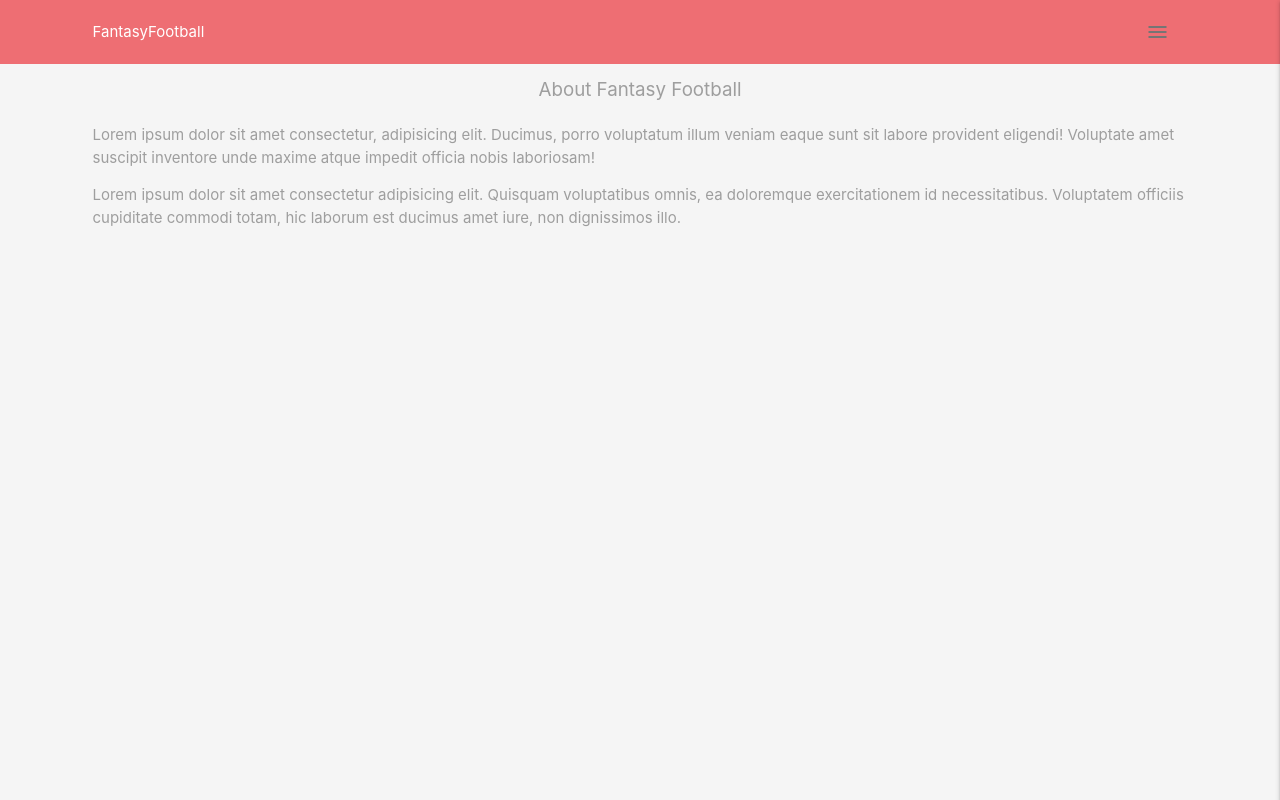
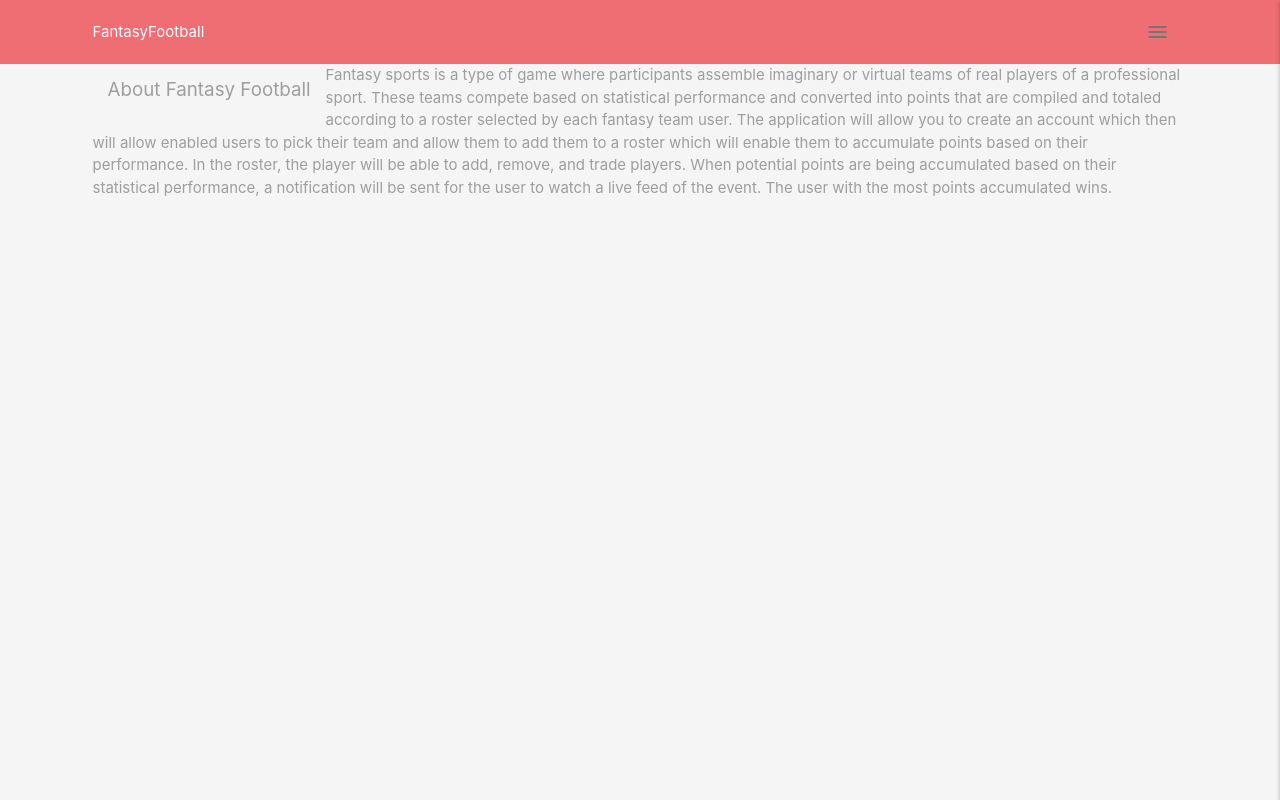
Before and after one commit to nenaimi/FantasyFootball, a plain HTML site: page pages/about.html in a window 1280 px wide. Drawn offline with nearby package versions, Linux system fonts and the light colour scheme.

Commit message:
Update about.html

```diff
--- a/pages/about.html
+++ b/pages/about.html
@@ -42,9 +42,15 @@
 
   <!-- content -->
   <div class="container grey-text">
-    <h5 class="center">About Fantasy Football</h5>
-    <p>Lorem ipsum dolor sit amet consectetur, adipisicing elit. Ducimus, porro voluptatum illum veniam eaque sunt sit labore provident eligendi! Voluptate amet suscipit inventore unde maxime atque impedit officia nobis laboriosam!</p>
-    <p>Lorem ipsum dolor sit amet consectetur adipisicing elit. Quisquam voluptatibus omnis, ea doloremque exercitationem id necessitatibus. Voluptatem officiis cupiditate commodi totam, hic laborum est ducimus amet iure, non dignissimos illo.</p>
+    <h5 class="left">About Fantasy Football</h5>
+    <p>Fantasy sports is a type of game where participants assemble imaginary or virtual teams of real players of a
+    professional sport. These teams compete based on statistical performance and converted into points that are compiled and
+    totaled according to a roster selected by each fantasy team user. The application will allow you to create an account
+    which then will allow enabled users to pick their team and allow them to add them to a roster which will enable them to
+    accumulate points based on their performance. In the roster, the player will be able to add, remove, and trade players.
+    When potential points are being accumulated based on their statistical performance, a notification will be sent for the
+    user to watch a live feed of the event. The user with the most points accumulated wins.
+</p>
   </div>
   <script src="../js/app.js"></script>
   <script src="../js/ui.js"></script>
```
